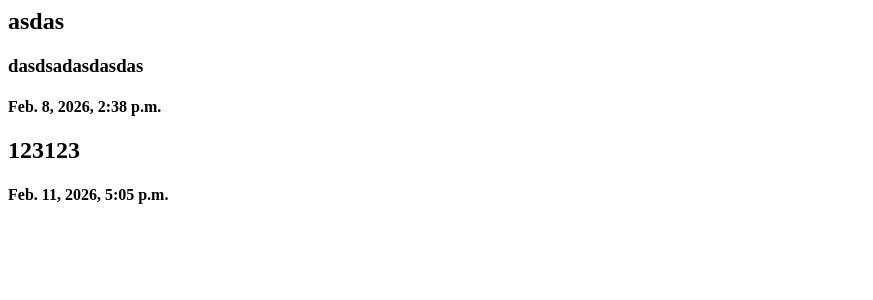
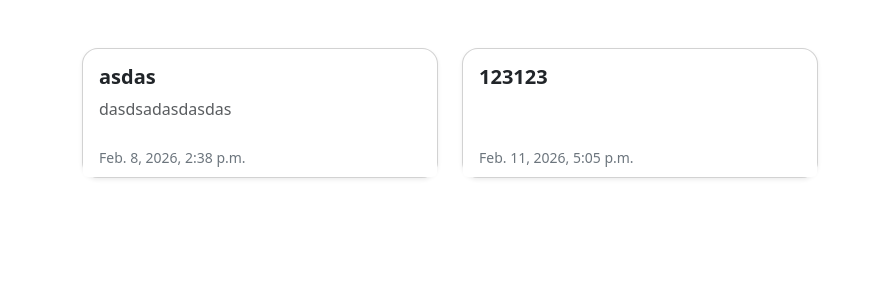
Before and after one commit to TimurKurilov/verbose-dollop, a Django app: page /list/ in a window 1280 px wide. Shown: the top 300 px of the page, without its empty margins (0-873 px from the left). Run offline with Django 5.2, Linux system fonts and the light colour scheme; a user stored in the database is signed in; data comes from the database, SQL or seed files in the repository.

Commit message:
update list style

```diff
--- a/verbose/templates/content/all_tasks.html
+++ b/verbose/templates/content/all_tasks.html
@@ -1,9 +1,53 @@
-{% if tasks %}
-    {% for task in tasks %}
-    <h2>{{task.name}}</h2>
-    <h3>{{task.desc}}</h3>
-    <h4>{{task.date}}</h4>
-    {% endfor %}
-{% else %}
-    <h1> NO TASKSSSSSS </h1>
-{% endif %}
+<!DOCTYPE html>
+<html lang="en">
+<head>
+    <meta charset="UTF-8">
+    <meta name="viewport" content="width=device-width, initial-scale=1.0">
+    <title>Tasks</title>
+
+    <link href="https://cdn.jsdelivr.net/npm/bootstrap@5.3.2/dist/css/bootstrap.min.css" rel="stylesheet">
+</head>
+<body>
+
+<div class="container mt-5">
+
+    {% if tasks %}
+        <div class="row g-4">
+
+            {% for task in tasks %}
+            <div class="col-md-6 col-lg-4">
+                <div class="card shadow-sm h-100 rounded-4">
+                    <div class="card-body">
+
+                        <h5 class="card-title fw-bold">
+                            {{ task.name }}
+                        </h5>
+
+                        <p class="card-text text-muted">
+                            {{ task.desc }}
+                        </p>
+
+                    </div>
+
+                    <div class="card-footer bg-white border-0">
+                        <small class="text-secondary">
+                            {{ task.date }}
+                        </small>
+                    </div>
+                </div>
+            </div>
+            {% endfor %}
+
+        </div>
+    {% else %}
+
+        <div class="text-center mt-5">
+            <h2 class="text-muted">No tasks yet</h2>
+        </div>
+
+    {% endif %}
+
+</div>
+
+</body>
+</html>
```
